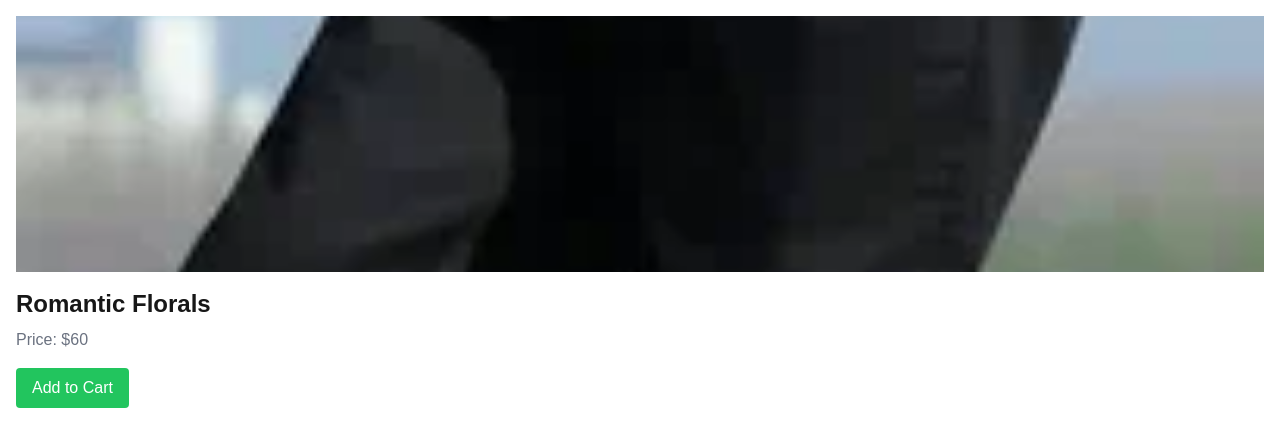
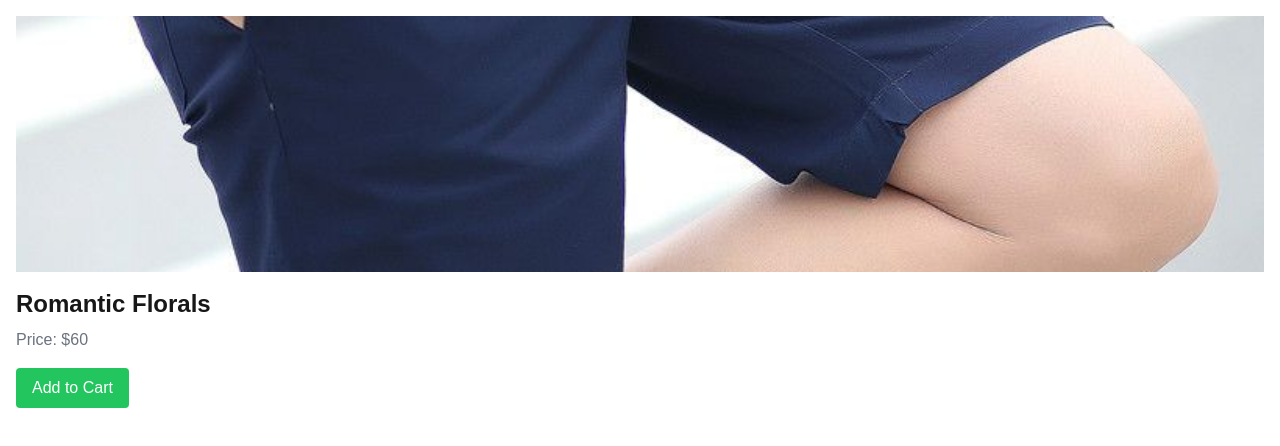
Before and after one commit to Erkin33/check, a Next.js app: page /product/four in a window 1280 px wide. Shown: the top 446 px of the page. Built offline with nearby package versions, Linux system fonts and the light colour scheme.

Commit message:
Update [id].js

```diff
--- a/src/pages/product/[id].js
+++ b/src/pages/product/[id].js
@@ -5,7 +5,7 @@ const products = [
     { id: 'one', name: 'Romantic Florals', price: 10, image: '/Shorts/Black.webp', description: 'Description for Product 1' },
     { id: 'two', name: 'Romantic Florals', price: 20, image: '/Shorts/black2.webp', description: 'Description for Product 2' },
     { id: 'three', name: 'Romantic Florals', price: 40, image: '/Shorts/black3.webp', description: 'Description for Product 3' },
-    { id: 'four', name: 'Romantic Florals', price: 60, image: '/Shorts/black3.webp', description: 'Description for Product 4' },
+    { id: 'four', name: 'Romantic Florals', price: 60, image: '/Shorts/blue.jpg', description: 'Description for Product 4' },
   ];
 
 export default function ProductPage() {
```
